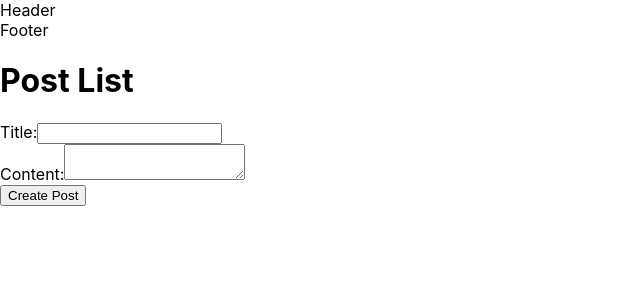
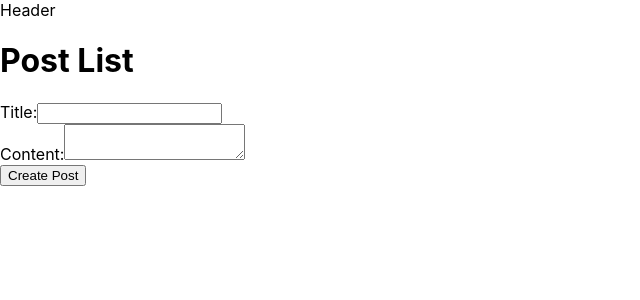
Before and after one commit to Kamechan98/Gruppuppgift-TypeScript, a React (Create React App) app: page / in a window 1280 px wide. Shown: the top 300 px of the page, without its empty margins (0-640 px from the left). Built offline with nearby package versions, Linux system fonts and the light colour scheme.

Commit message:
create och post function på en och samma sida

```diff
--- a/src/components/Footer.tsx
+++ /dev/null
@@ -1,9 +0,0 @@
-import React from 'react'
-
-const Footer = () => {
-  return (
-    <div>Footer</div>
-  )
-}
-
-export default Footer
--- a/src/components/Post.tsx
+++ b/src/components/Post.tsx
@@ -1,4 +1,3 @@
-// Post.tsx
 
 import React from 'react';
 
--- a/src/components/PostList.tsx
+++ b/src/components/PostList.tsx
@@ -1,4 +1,3 @@
-// PostList.tsx
 
 import React, { useState, useEffect } from 'react';
 import Post from './Post';
--- a/src/index.tsx
+++ b/src/index.tsx
@@ -3,8 +3,6 @@
 import './index.css';
 import reportWebVitals from './reportWebVitals';
 import Header from './components/Header';
-import Footer from './components/Footer';
-import Post from './components/Post';
 import PostList from './components/PostList';
 
 const root = ReactDOM.createRoot(
@@ -13,7 +11,6 @@
 root.render(
   <React.StrictMode>
     <Header/>
-    <Footer/>
     <PostList/>
 
   </React.StrictMode>
--- a/src/pages/ThreadCreationView.tsx
+++ b/src/pages/ThreadCreationView.tsx
@@ -1,5 +1,5 @@
 import React from 'react'
-import Post from '../components/Post'
+// import Post from '../components/Post'
 //Skapa en kommentar
 const ThreadCreationView = () => {
   return (
--- a/src/pages/ThreadListView.tsx
+++ b/src/pages/ThreadListView.tsx
@@ -1,5 +1,5 @@
 import React from 'react'
-import PostList from '../components/PostList'
+// import PostList from '../components/PostList'
 //Lista alla trådar
 const ThreadListView = () => {
   return (
```
